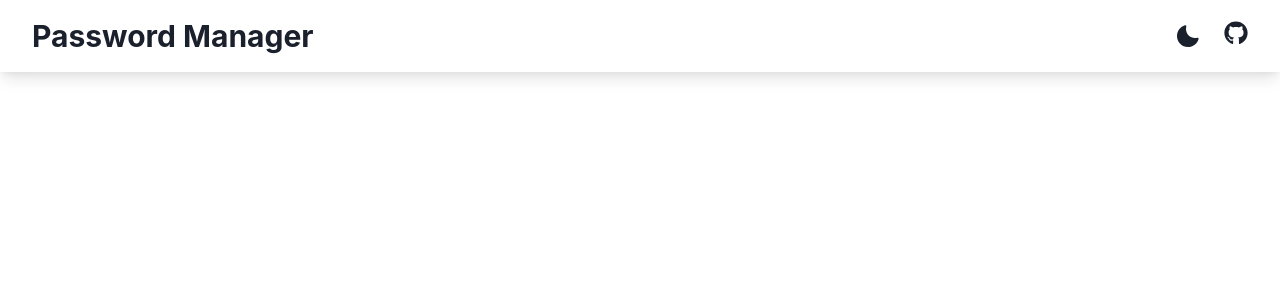
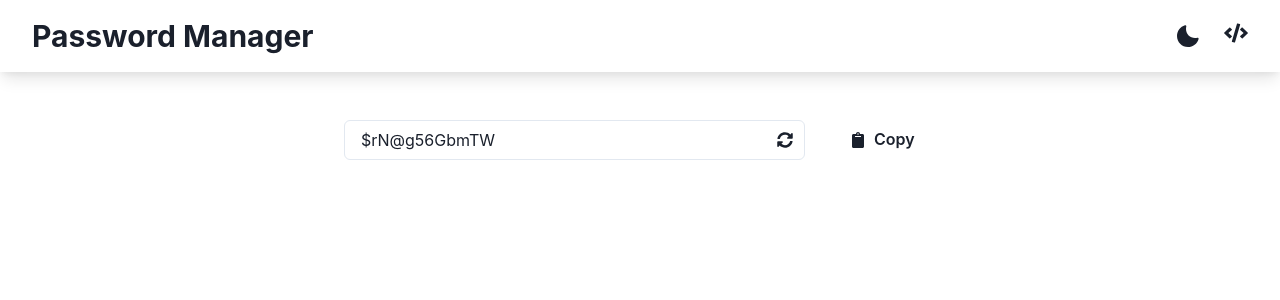
Before and after one commit to aabishkaryal/password-generator, a Next.js app: page / in a window 1280 px wide. Shown: the top 300 px of the page. Built offline with nearby package versions, Linux system fonts and the light colour scheme.

Commit message:
feature: password generation complete

```diff
--- /dev/null
+++ b/app/constants.ts
@@ -0,0 +1,2 @@
+export const ICON_SIZE = { base: 4, md: 6 };
+export const ICON_SIZE_SM = { base: 3, md: 4 };
--- /dev/null
+++ b/app/password.ts
@@ -0,0 +1,37 @@
+import { GetRandomInt } from "@app/utils";
+
+export type GeneratorParams = {
+	numLetters: number;
+	numNumbers?: number;
+	numSpecialChars?: number;
+	ambigious?: boolean;
+};
+
+const LOWERCASE_ALPHABETS = "abcdefghijklmnopqrstuvwxyz";
+const UPPERCASE_ALPHABETS = "ABCDEFGHIJKLMNOPQRSTUVWXYZ";
+const NUMBERS = "0123456789";
+const SPECIAL_CHARS = "!@#$%^&*";
+const AMBIGIOUS_CHARS = "({}[]()/\\'\"`~,;:.<>)";
+
+export function GeneratePassword({
+	numLetters = 8,
+	numNumbers = 0,
+	numSpecialChars = 0,
+	ambigious = false,
+}: GeneratorParams): string {
+	const chars = [];
+	const letters = LOWERCASE_ALPHABETS + UPPERCASE_ALPHABETS;
+	while (numLetters + numNumbers + numSpecialChars > 0) {
+		const searchSpace =
+			(numLetters > 0 ? letters : "") +
+			(numNumbers > 0 ? NUMBERS : "") +
+			(numSpecialChars > 0 ? SPECIAL_CHARS : "") +
+			(numSpecialChars > 0 && ambigious ? AMBIGIOUS_CHARS : "");
+		const char = searchSpace[GetRandomInt(0, searchSpace.length - 1)];
+		chars.push(char);
+		if (letters.indexOf(char) >= 0) numLetters--;
+		if (NUMBERS.indexOf(char) >= 0) numNumbers--;
+		if (SPECIAL_CHARS.indexOf(char) >= 0) numSpecialChars--;
+	}
+	return chars.join("");
+}
--- /dev/null
+++ b/app/utils.ts
@@ -0,0 +1,4 @@
+// Generates random integer between min and max [min, max).
+export function GetRandomInt(min: number, max: number): number {
+	return Math.floor(Math.random() * (max - min)) + min;
+}
--- /dev/null
+++ b/components/generator.tsx
@@ -0,0 +1,75 @@
+import { ICON_SIZE_SM } from "@app/constants";
+import { GeneratePassword } from "@app/password";
+import {
+	ChakraComponent,
+	VStack,
+	HStack,
+	InputGroup,
+	Input,
+	InputRightElement,
+	Icon,
+	Button,
+	Text,
+	useClipboard,
+} from "@chakra-ui/react";
+import React, { useState } from "react";
+import { FaSyncAlt, FaClipboardCheck, FaClipboard } from "react-icons/fa";
+
+export const Generator: ChakraComponent<"div", {}> = () => {
+	const [numLetters, updateNumLetters] = useState(8);
+	const [numNumbers, updateNumNumbers] = useState(2);
+	const [numSpecialChars, updateNumSpecialChars] = useState(2);
+	const [hasAmbigious, changeHasAmbigious] = useState(false);
+	const [password, updatePassword] = useState(
+		GeneratePassword({ numLetters, numNumbers, numSpecialChars })
+	);
+
+	const { onCopy, hasCopied } = useClipboard(password);
+	return (
+		<VStack spacing={6} marginX={4} id="generator" marginTop={{ base: 8 }}>
+			<HStack
+				justifyContent="space-between"
+				padding={4}
+				spacing={6}
+				width="100%"
+				id="display"
+				w={{ base: "80%", md: "65%", lg: "50%" }}
+			>
+				<InputGroup>
+					<Input
+						isReadOnly
+						variant="outline"
+						value={password}
+						isTruncated
+					/>
+					<InputRightElement
+						children={
+							<Icon boxSize={ICON_SIZE_SM} as={FaSyncAlt} />
+						}
+						cursor="pointer"
+						onClick={() => {
+							updatePassword(
+								GeneratePassword({
+									numLetters,
+									numNumbers,
+									numSpecialChars,
+								})
+							);
+						}}
+					/>
+				</InputGroup>
+				<Button backgroundColor="transparent" onClick={onCopy}>
+					<HStack spacing={2} padding={4}>
+						<Icon
+							as={hasCopied ? FaClipboardCheck : FaClipboard}
+							boxSize={ICON_SIZE_SM}
+						/>
+						<Text fontSize="md">
+							{hasCopied ? "Copied" : "Copy"}
+						</Text>
+					</HStack>
+				</Button>
+			</HStack>
+		</VStack>
+	);
+};
--- /dev/null
+++ b/components/header.tsx
@@ -0,0 +1,53 @@
+import React from "react";
+
+import { MoonIcon, SunIcon } from "@chakra-ui/icons";
+import {
+	ChakraComponent,
+	Heading,
+	HStack,
+	Icon,
+	IconButton,
+	Link,
+	useColorMode,
+	useColorModeValue,
+} from "@chakra-ui/react";
+
+import { FaCode } from "react-icons/fa";
+
+import { ICON_SIZE } from "@app/constants";
+
+export const Header: ChakraComponent<"div", {}> = () => {
+	const { toggleColorMode } = useColorMode();
+	return (
+		<HStack
+			id="header"
+			justifyContent="space-between"
+			paddingY={4}
+			paddingX={{ base: 4, md: 8 }}
+			boxShadow="lg"
+		>
+			<Heading as="h1" fontSize={{ base: "xl", md: "3xl" }}>
+				Password Manager
+			</Heading>
+			<HStack spacing={4}>
+				<IconButton
+					aria-label="Switch between dark and light mode"
+					icon={useColorModeValue(
+						<MoonIcon boxSize={ICON_SIZE} />,
+						<SunIcon boxSize={ICON_SIZE} />
+					)}
+					backgroundColor="transparent"
+					onClick={toggleColorMode}
+					isRound
+				/>
+				<Link
+					isExternal
+					cursor="pointer"
+					href="https://github.com/aabishkaryal/password-manager"
+				>
+					<Icon as={FaCode} boxSize={ICON_SIZE} />
+				</Link>
+			</HStack>
+		</HStack>
+	);
+};
--- a/pages/_app.tsx
+++ b/pages/_app.tsx
@@ -1,6 +1,6 @@
 import React from "react";
 
-import "../styles/globals.css";
+import "@styles/globals.css";
 import type { AppProps } from "next/app";
 
 import { ChakraProvider } from "@chakra-ui/react";
--- a/pages/index.tsx
+++ b/pages/index.tsx
@@ -5,58 +5,19 @@ import "focus-visible/dist/focus-visible";
 import type { NextPage } from "next";
 import Head from "next/head";
 
-import {
-  Heading,
-  HStack,
-  LinkOverlay,
-  IconButton,
-  useColorMode,
-  useColorModeValue,
-  Link,
-  Icon,
-} from "@chakra-ui/react";
-import { MoonIcon, SunIcon } from "@chakra-ui/icons";
+import { useClipboard } from "@chakra-ui/react";
 
-import { FaGithub } from "react-icons/fa";
+import { Header } from "@components/header";
+import { Generator } from "@components/generator";
 
 const Home: NextPage = () => {
-  const { toggleColorMode } = useColorMode();
-  const iconSize = { base: 4, md: 6 };
 	return (
 		<>
 			<Head>
 				<title>Password Manager</title>
 			</Head>
-      <HStack
-        id="header"
-        justifyContent="space-between"
-        paddingY={4}
-        paddingX={{ base: 4, md: 8 }}
-        boxShadow="lg"
-      >
-        <Heading as="h1" fontSize={{ base: "xl", md: "3xl" }}>
-          Password Manager
-        </Heading>
-        <HStack spacing={4}>
-          <IconButton
-            aria-label="Switch between dark and light mode"
-            icon={useColorModeValue(
-              <MoonIcon boxSize={iconSize} />,
-              <SunIcon boxSize={iconSize} />
-            )}
-            backgroundColor="transparent"
-            onClick={toggleColorMode}
-            isRound
-          />
-          <Link
-            isExternal
-            cursor="pointer"
-            href="https://github.com/aabishkaryal/password-manager"
-          >
-            <Icon as={FaGithub} boxSize={iconSize} />
-          </Link>
-        </HStack>
-      </HStack>
+			<Header />
+			<Generator />
 		</>
 	);
 };
--- a/tsconfig.json
+++ b/tsconfig.json
@@ -15,9 +15,9 @@
 		"jsx": "preserve",
 		"baseUrl": ".",
 		"paths": {
-			"@components": ["./components"],
-			"@styles": ["./styles"],
-			"@app": ["./app"]
+			"@components/*": ["./components/*"],
+			"@styles/*": ["./styles/*"],
+			"@app/*": ["./app/*"]
 		}
 	},
 	"include": ["next-env.d.ts", "**/*.ts", "**/*.tsx"],
```
Lines whose indentation alone changed are shown as unchanged.
